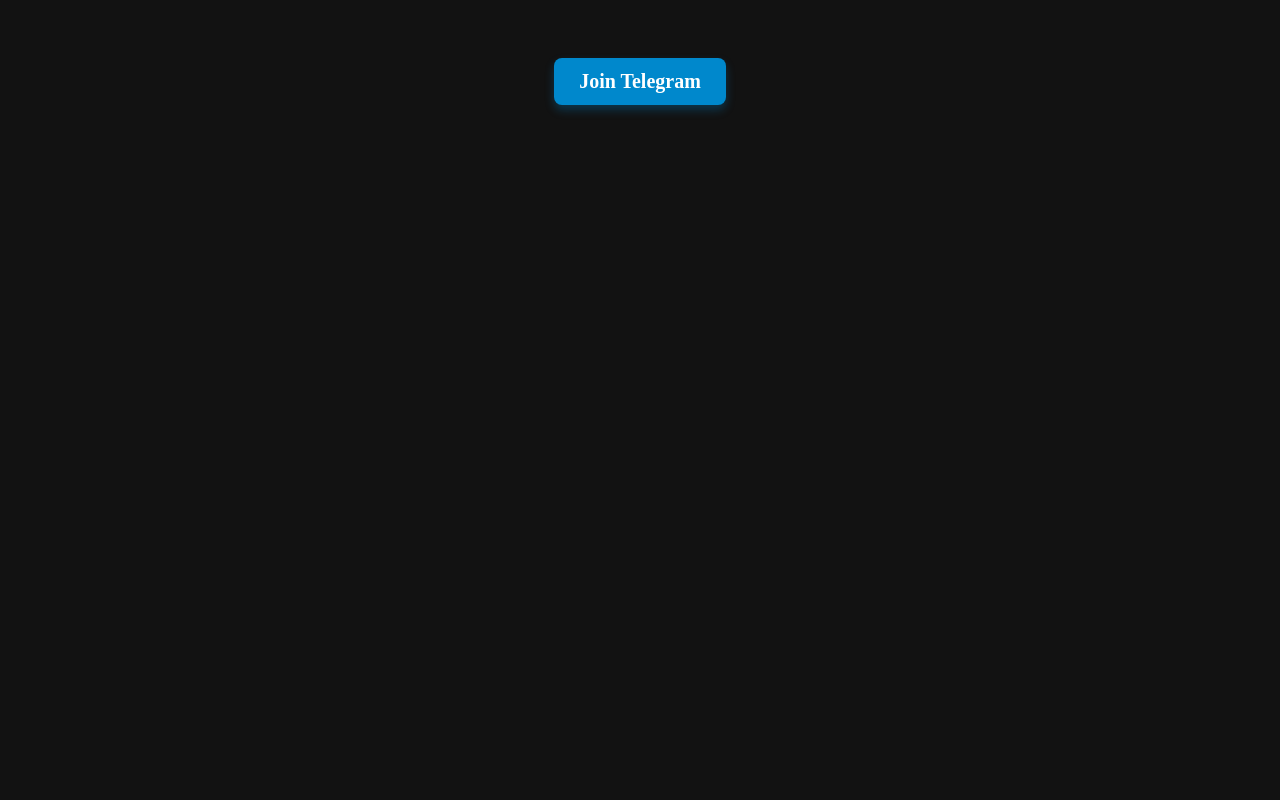
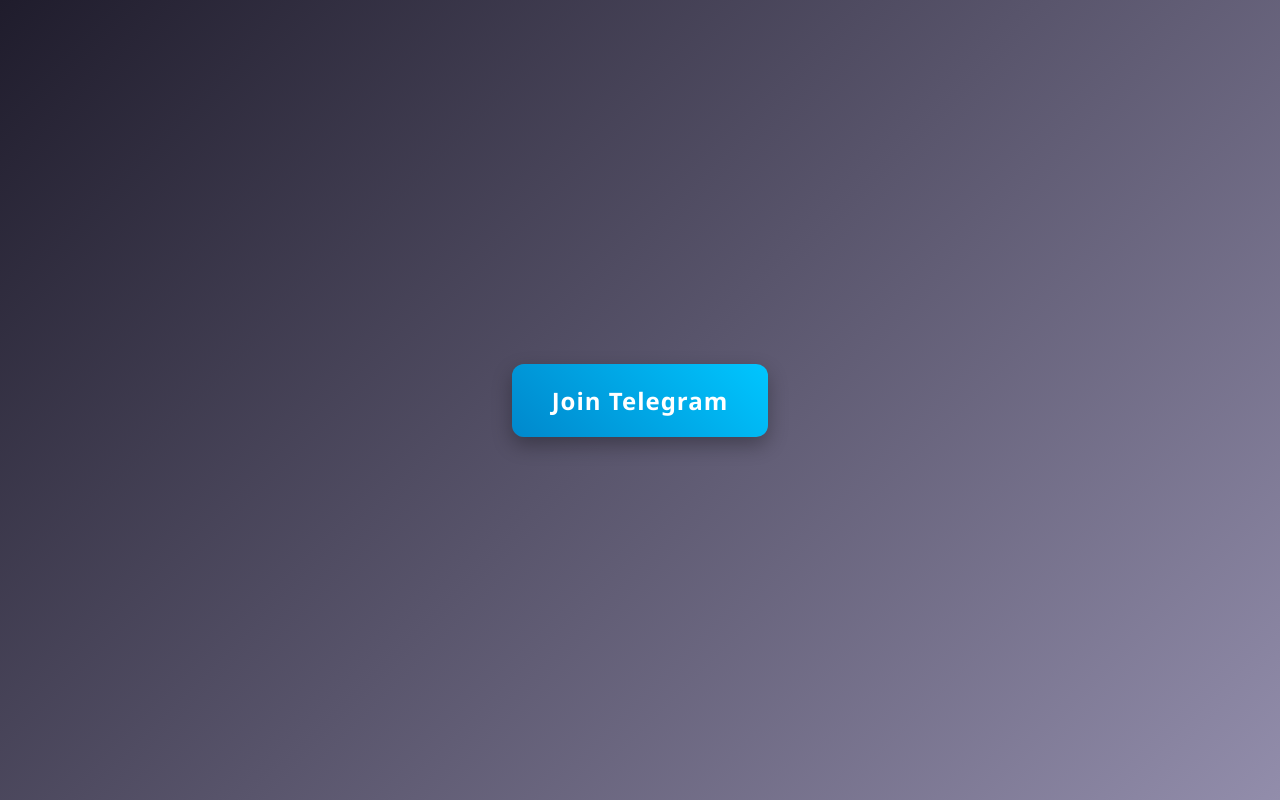
Before and after one commit to Devdhaker/Telegramjoin, a plain HTML site: page Index.html in a window 1280 px wide. Drawn offline with Linux system fonts and the light colour scheme.

Commit message:
Update Index.html

```diff
--- a/Index.html
+++ b/Index.html
@@ -2,40 +2,84 @@
 <html lang="en">
 <head>
   <meta charset="UTF-8">
-    <meta name="viewport" content="width=device-width, initial-scale=1.0">
-    <title>Join Telegram Button</title>
+  <meta name="viewport" content="width=device-width, initial-scale=1">
+  <title>Premium Join Telegram Button</title>
   <style>
+    /* बेस स्टाइलिंग */
     body {
-            text-align: center;
-            padding: 50px;
-            background-color: #121212;
+      margin: 0;
+      padding: 0;
+      background: linear-gradient(135deg, #1f1c2c, #928dab);
+      font-family: 'Segoe UI', Tahoma, Geneva, Verdana, sans-serif;
+      display: flex;
+      justify-content: center;
+      align-items: center;
+      height: 100vh;
     }
 
+    /* प्रीमियम बटन स्टाइल */
     .telegram-btn {
       display: inline-block;
-            background-color: #0088cc;
-            color: white;
-            padding: 12px 25px;
-            font-size: 20px;
+      background: linear-gradient(45deg, #0088cc, #00c6ff);
+      color: #fff;
+      padding: 20px 40px;
+      font-size: 24px;
       text-align: center;
-            border-radius: 8px;
+      border-radius: 12px;
       text-decoration: none;
       font-weight: bold;
-            transition: 0.3s;
-            box-shadow: 0px 5px 10px rgba(0, 136, 204, 0.3);
+      letter-spacing: 1px;
+      box-shadow: 0 8px 20px rgba(0, 0, 0, 0.3);
+      transition: transform 0.3s, box-shadow 0.3s;
+      position: relative;
+      overflow: hidden;
+    }
+
+    /* एनिमेटेड ग्लो इफेक्ट */
+    .telegram-btn::before {
+      content: "";
+      position: absolute;
+      top: -50%;
+      left: -50%;
+      width: 200%;
+      height: 200%;
+      background: radial-gradient(circle, rgba(255,255,255,0.2) 10%, transparent 10%);
+      background-size: 50px 50px;
+      animation: shine 3s linear infinite;
+      opacity: 0;
+      transition: opacity 0.3s;
+    }
+
+    @keyframes shine {
+      0% {
+        transform: translateX(0) translateY(0);
+      }
+      100% {
+        transform: translateX(50%) translateY(50%);
+      }
     }
 
     .telegram-btn:hover {
-            background-color: #005f99;
-            box-shadow: 0px 8px 15px rgba(0, 136, 204, 0.5);
+      transform: scale(1.05);
+      box-shadow: 0 12px 25px rgba(0, 0, 0, 0.5);
+    }
+
+    .telegram-btn:hover::before {
+      opacity: 1;
+    }
+
+    /* Responsive टेक्स्ट साइजिंग */
+    @media (max-width: 600px) {
+      .telegram-btn {
+        font-size: 20px;
+        padding: 15px 30px;
+      }
     }
   </style>
 </head>
 <body>
-
   <a href="https://t.me/YOUR_TELEGRAM_LINK" target="_blank" class="telegram-btn">
     Join Telegram
   </a>
-
 </body>
 </html>
```
Lines whose indentation alone changed are shown as unchanged.
